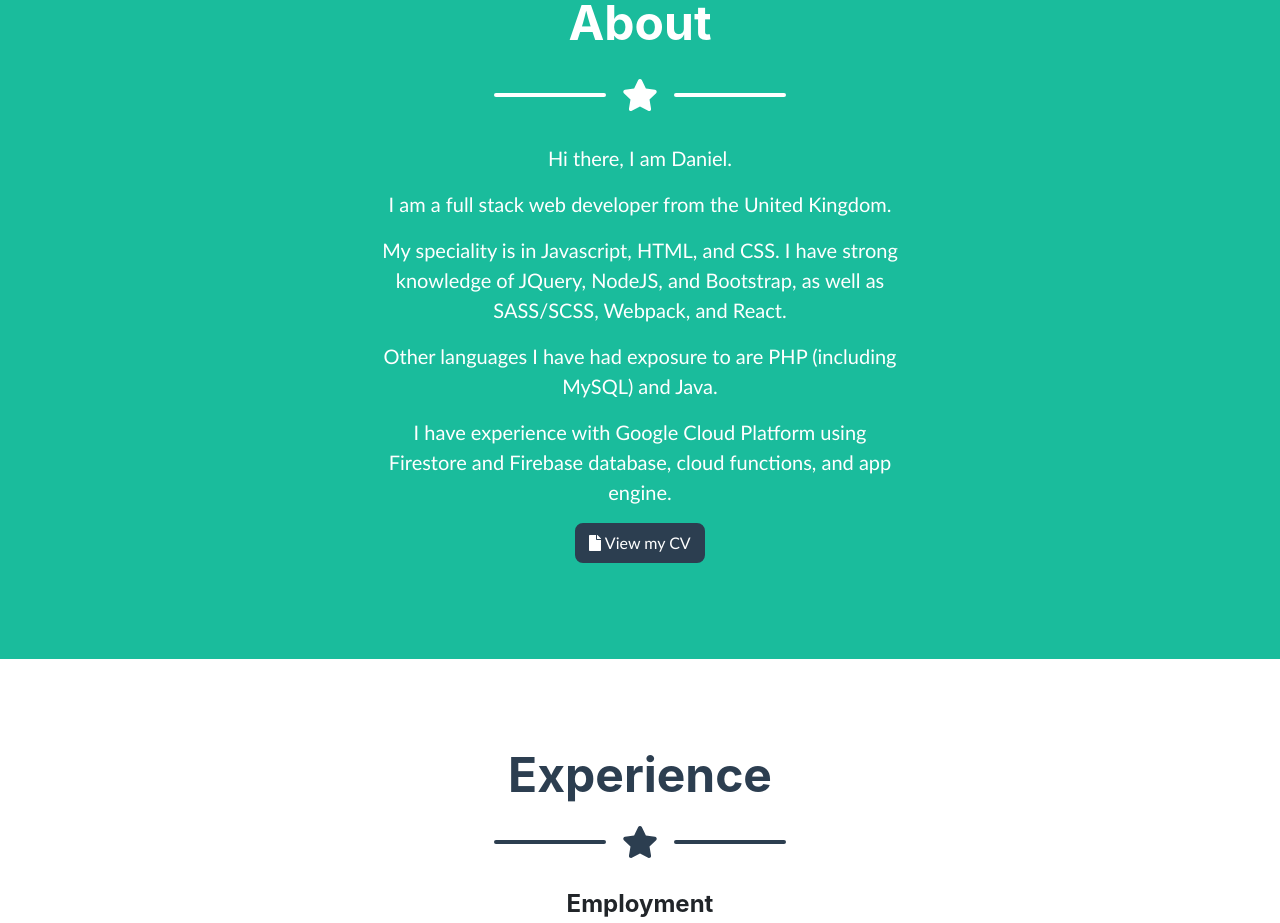
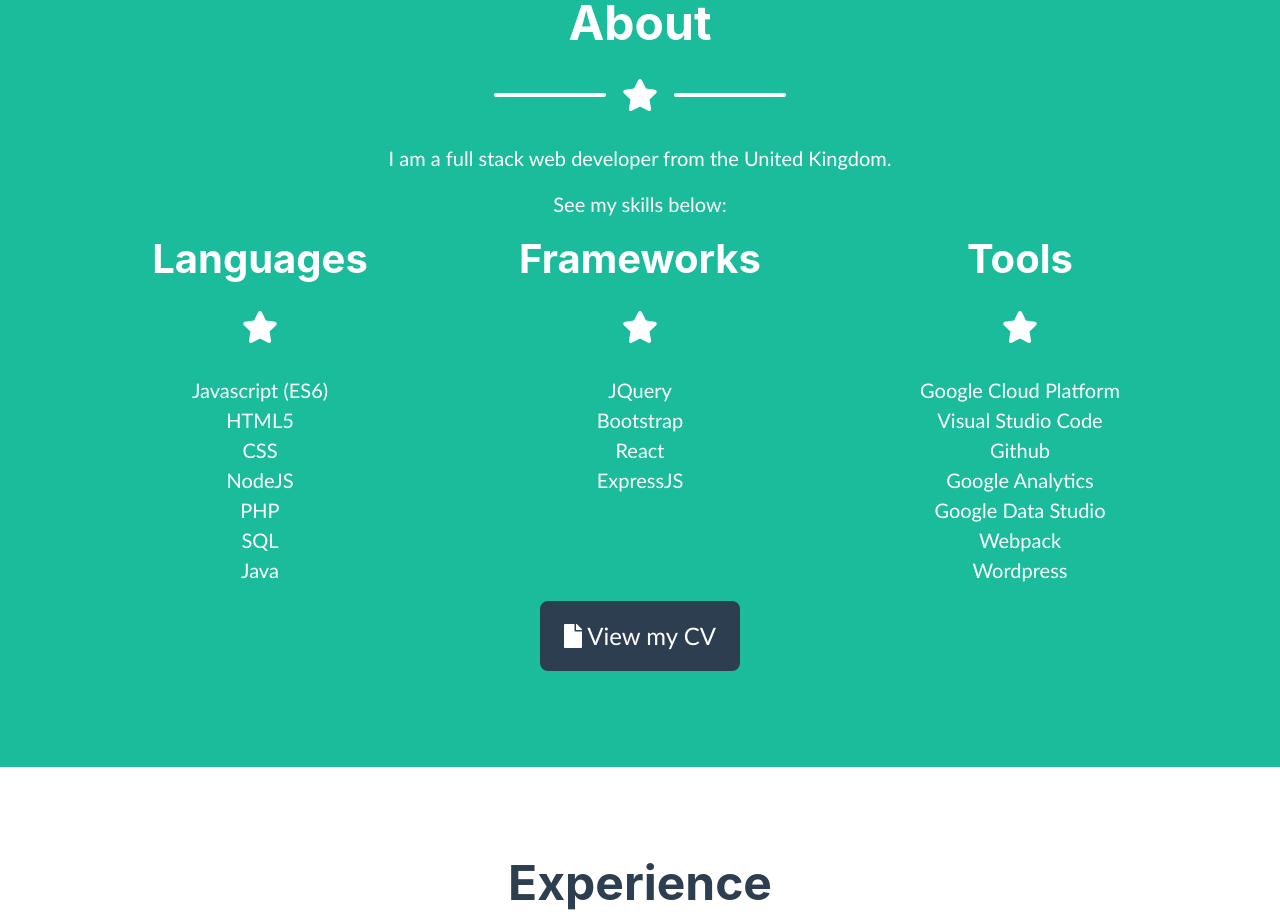
Before and after one commit to danthompson95/danthompson95.github.io, a plain HTML site: page index.html in a window 1280 px wide. Shown: the part 1200-2123 px from the top of the page. Drawn offline with nearby package versions, Linux system fonts and the light colour scheme; a web font is replaced by a local one.

Commit message:
Updating About

```diff
--- /dev/null
+++ b/css/custom.css
@@ -0,0 +1,14 @@
+.no-style-list {
+  list-style-type: none;
+  padding-left: 0;
+}
+
+.no-style-list > li {
+  font-size: 1.25rem;
+}
+
+.bigger-button {
+  width: 200px;
+  height: 70px;
+  font-size: 1.5rem;
+}
--- a/index.html
+++ b/index.html
@@ -24,6 +24,8 @@
     <!-- Fonts CSS-->
     <link rel="stylesheet" href="css/heading.css" />
     <link rel="stylesheet" href="css/body.css" />
+    <!-- Custom CSS-->
+    <link rel="stylesheet" href="css/custom.css" />
   </head>
   <body id="page-top">
     <nav class="navbar navbar-expand-lg bg-secondary fixed-top" id="mainNav">
@@ -302,7 +304,7 @@
       <div class="container">
         <!-- About Section Heading-->
         <div class="text-center">
-          <h2 class="page-section-heading d-inline-block text-white">About</h2>
+          <h2 class="page-section-heading d-inline-block">About</h2>
         </div>
         <!-- Icon Divider-->
         <div class="divider-custom divider-light">
@@ -314,30 +316,63 @@
         <div class="row justify-content-center text-center">
           <div class="col-lg-6">
             <p class="lead">
-              Hi there, I am Daniel.
-            </p>
-            <p class="lead">
               I am a full stack web developer from the United Kingdom.
             </p>
             <p class="lead">
-              My speciality is in Javascript, HTML, and CSS. I have strong
-              knowledge of JQuery, NodeJS, and Bootstrap, as well as SASS/SCSS,
-              Webpack, and React.
-            </p>
-
-            <p class="lead">
-              Other languages I have had exposure to are PHP (including MySQL)
-              and Java.
-            </p>
-            <p class="lead">
-              I have experience with Google Cloud Platform using Firestore and
-              Firebase database, cloud functions, and app engine.
+              See my skills below:
             </p>
           </div>
         </div>
         <div class="row justify-content-center">
+          <div class="col-lg-4 text-center">
+            <h1 class="text-center">Languages</h1>
+            <!-- Icon Divider-->
+            <div class="divider-custom divider-light">
+              <div class="divider-custom-icon"><i class="fas fa-star"></i></div>
+            </div>
+            <ul class="no-style-list">
+              <li>Javascript (ES6)</li>
+              <li>HTML5</li>
+              <li>CSS</li>
+              <li>NodeJS</li>
+              <li>PHP</li>
+              <li>SQL</li>
+              <li>Java</li>
+            </ul>
+          </div>
+          <div class="col-lg-4 text-center">
+            <h1 class="text-center">Frameworks</h1>
+            <!-- Icon Divider-->
+            <div class="divider-custom divider-light">
+              <div class="divider-custom-icon"><i class="fas fa-star"></i></div>
+            </div>
+            <ul class="no-style-list">
+              <li>JQuery</li>
+              <li>Bootstrap</li>
+              <li>React</li>
+              <li>ExpressJS</li>
+            </ul>
+          </div>
+          <div class="col-lg-4 text-center">
+            <h1 class="text-center">Tools</h1>
+            <!-- Icon Divider-->
+            <div class="divider-custom divider-light">
+              <div class="divider-custom-icon"><i class="fas fa-star"></i></div>
+            </div>
+            <ul class="no-style-list">
+              <li>Google Cloud Platform</li>
+              <li>Visual Studio Code</li>
+              <li>Github</li>
+              <li>Google Analytics</li>
+              <li>Google Data Studio</li>
+              <li>Webpack</li>
+              <li>Wordpress</li>
+            </ul>
+          </div>
+        </div>
+        <div class="row justify-content-center">
           <button
-            class="btn btn-secondary"
+            class="btn btn-secondary bigger-button"
             type="submit"
             onclick="window.open('assets/files/CV_Daniel_Thompson.pdf')"
           >
```
